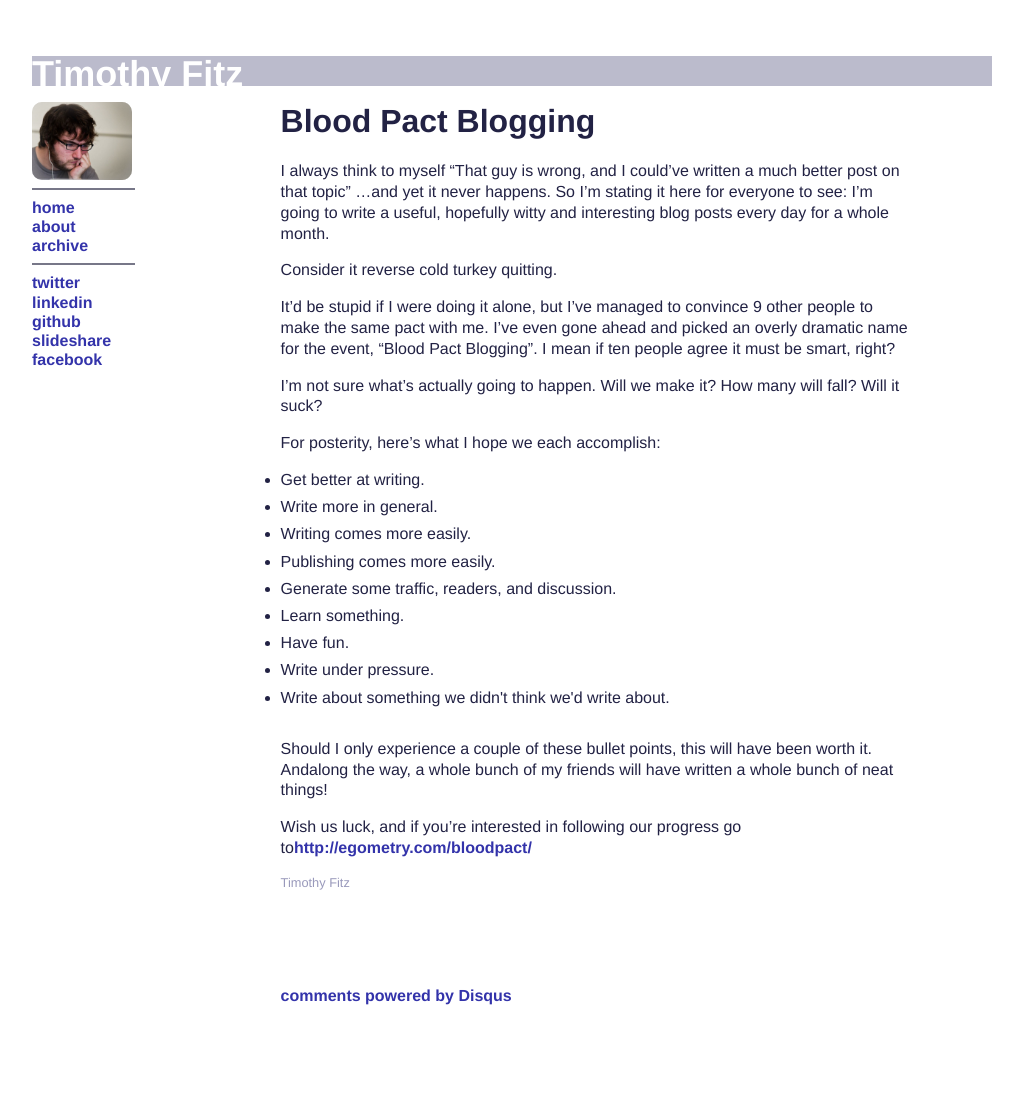
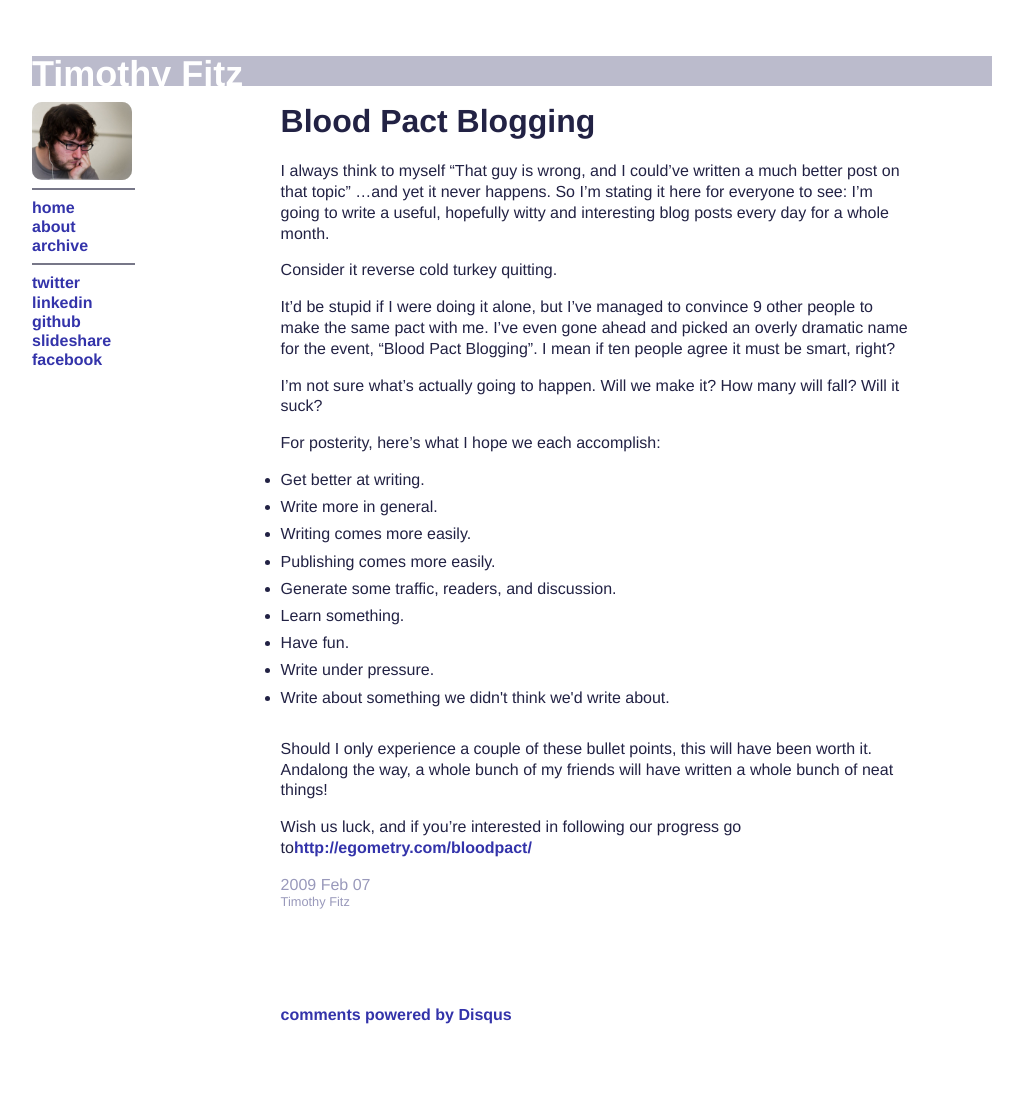
Before and after one commit to TimothyFitz/timothyfitz.github.com, a Jekyll site: the page built from _posts/2009-02-07-3.md, in a window 1280 px wide. Shown: the whole page, without its empty margins (128-1151 px from the left). Built offline with Jekyll 4.4.1, drawn with Linux system fonts in a browser that asks for light colours; nearby versions of some CDN libraries; comment, search, counter and statistics services are not loaded.

Commit message:
page -> post, try again.

```diff
--- a/_layouts/post.html
+++ b/_layouts/post.html
@@ -5,7 +5,7 @@ layout: headered
 <h1>{{ page.title }}</h1>
 {{ content }}
 
-<div class="date">{{ date | date: "%Y %b %d" }}</div>
+<div class="date">{{ page.date | date: "%Y %b %d" }}</div>
 <div class="author">Timothy Fitz</div>
 
 <div class="comments">
```
